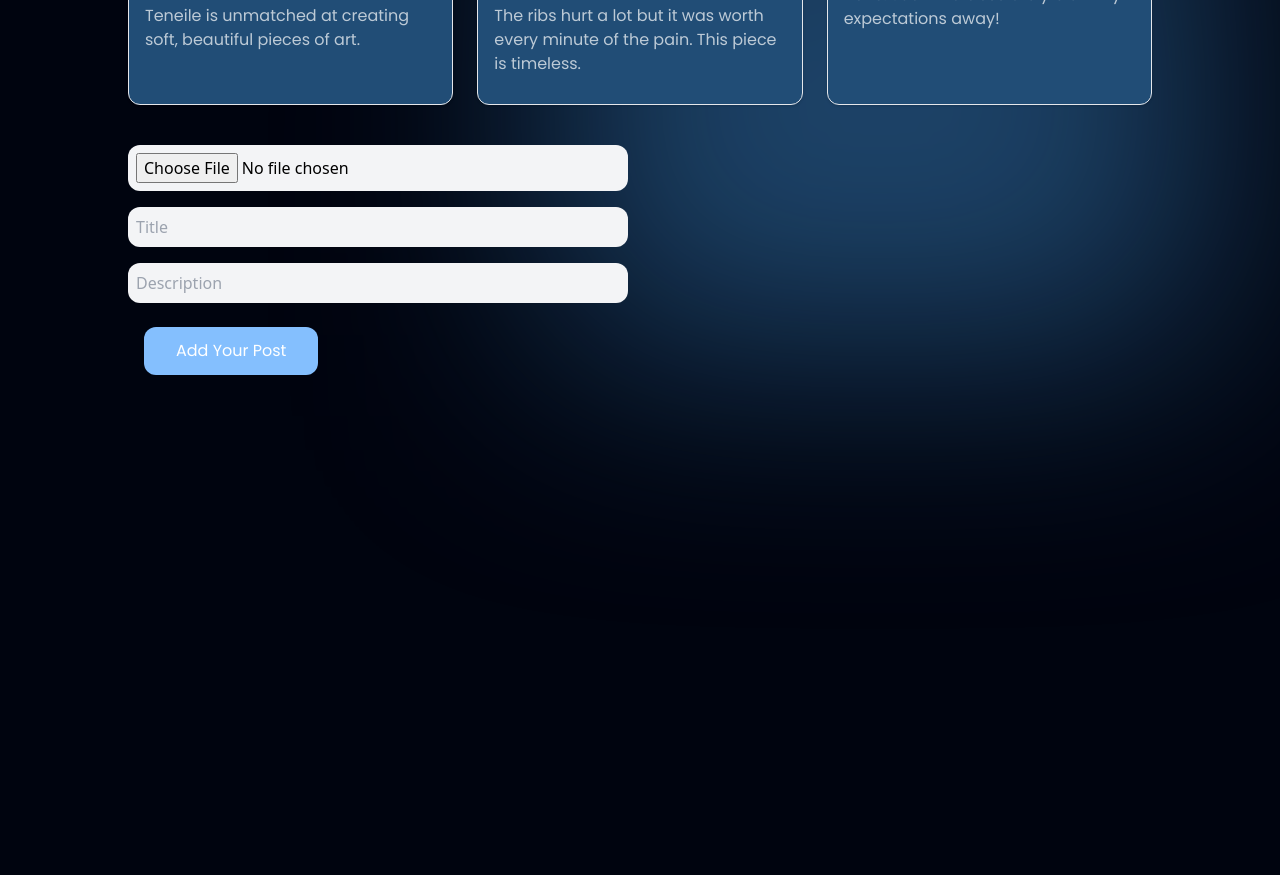
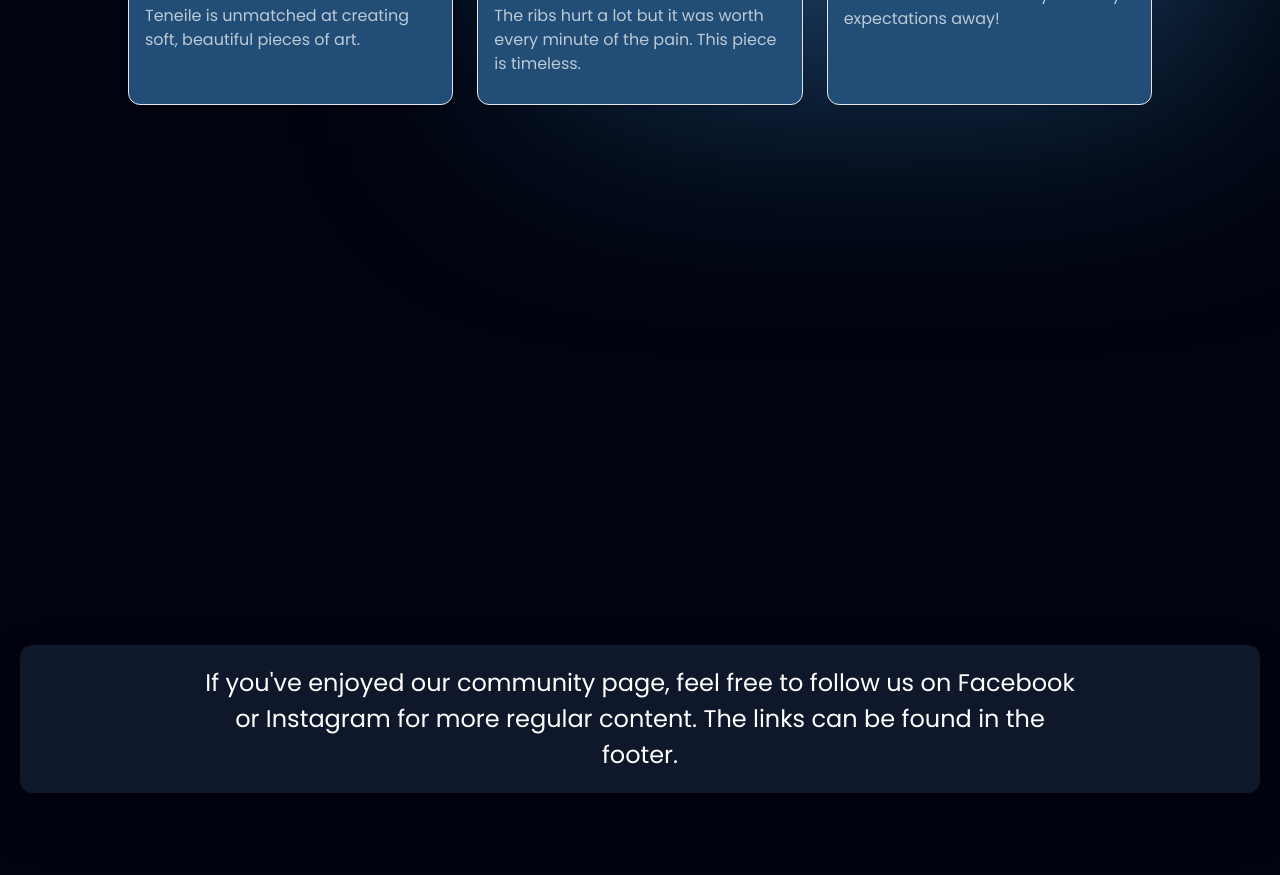
Before and after one commit to chrislee12189/garage_ink, a React (Vite) app: page /community in a window 1280 px wide. Shown: the part 3400-4275 px from the top of the page. Built offline with nearby package versions, Linux system fonts and the light colour scheme.

Commit message:
changed routes, removed unused imports. next commit will have scrapped components. need to check with backend to double check about them first

```diff
--- a/src/App.jsx
+++ b/src/App.jsx
@@ -17,9 +17,8 @@ const router = createBrowserRouter(
   createRoutesFromElements(
     <Route path='/' element={<MainPage />}>
       <Route path="/" element={<HomePage />} />
-      <Route path="artists" element={<Artists />} />
-      <Route path="gallery" element={<Gallery />} />
-      <Route path="showcase" element={<Gallery />} />
+      <Route path="showcase/artists" element={<Artists />} />
+      <Route path="showcase/gallery" element={<Gallery />} />
       <Route path="bookings" element={<Consultations />} />
       <Route path="/bookings/pricing" element={<Prices />} />
       <Route path="community" element={<Community />} />
--- a/src/components/Footer.jsx
+++ b/src/components/Footer.jsx
@@ -2,7 +2,7 @@ import React from 'react';
 import styles from '../styles';
 import { logos } from '../assets';
 import { footerLink, socialMedia } from '../constants';
-import { Link, useLinkClickHandler } from 'react-router-dom';
+import { Link } from 'react-router-dom';
 
 
 
--- a/src/components/Review.jsx
+++ b/src/components/Review.jsx
@@ -1,7 +1,6 @@
 import React, { useState } from "react";
 import { InstagramEmbed } from "react-social-media-embed";
 import styles from "../styles";
-import { imgGallery } from '../assets';
 import Footer from './Footer';
 import axios from "axios";
 
@@ -178,7 +177,7 @@ return (
         <div className="absolute -z-[1] w-[80%] h-[80%] rounded-full white__gradient bottom-40" />
         <div className="absolute z-[0] w-[50%] h-[50%] right-20 bottom-20 blue__gradient" />
         <h1 className={`${styles.heading2} ${styles.paddingX} flex justify-center mt-[50px]`}>Welcome to the Garage Ink Community</h1>
-        <p className={`${styles.paragraph} ${styles.paddingX} md:text-[30px] text-[16px] italic flex justify-center mt-[30px]`}>Here, users can post their tattoos and leave a review!</p>
+        <p className={`${styles.paragraph} ${styles.paddingX} md:text-[30px] text-[16px] italic flex justify-center mt-[30px]`}>Here, users can leave a review to help others understand how their experience was!</p>
 <p className="text-white md:text-[30px] text-[16px] font-poppins md:leading-[65px] leading-10 p-5 m-10 text-center">We base ourselves on love and creativity. <br />
 We welcome you to experience the amazing energy that is art in all its forms client and artist alike. <br />
 We are a family and have great appreciation for each other and our wonderful clients. <br />
--- a/src/components/ReviewCardSlider.jsx
+++ b/src/components/ReviewCardSlider.jsx
@@ -1,5 +1,5 @@
 import React from "react";
-import styles from "../styles";
+
 
 //TODO: POTENTIALLY SCRAP COMPONENT, NOT USED ANYWHERE, DOUBLE CHECK
 
--- a/src/components/UserImageCard.jsx
+++ b/src/components/UserImageCard.jsx
@@ -66,9 +66,9 @@ const userPostCardArray = [
 
 ]
 
-const inputFieldStyle ={
-    input: ' md:w-[500px] w-[250px] p-2 mt-4 rounded-xl border-rounded bg-gray-100'
-}
+// const inputFieldStyle ={
+//     input: ' md:w-[500px] w-[250px] p-2 mt-4 rounded-xl border-rounded bg-gray-100'
+// }
 
 const UserImageCard = () => {
 //state
@@ -106,24 +106,33 @@ return (
         </div>
         )
 })}
-<form onSubmit={handleSubmit} className='w-[400px]'>
-<div className='flex flex-col'>
+
+
+{/* this section has been commented out due to restrictions regarding browser blocking img uploads. not sure if i have time to set up firebase or cloudinary */}
+
+
+
+
+
+{/* <form onSubmit={handleSubmit} className='w-[400px]'>
+<div className='flex flex-col'> */}
 
     {/* here we take user input, have them upload a pic */}
-    <input type='file' accept='.jpeg, .jpg, .png' name='img' placeholder='Upload' value={userInput.img} onChange={handleChanges}  className={`${inputFieldStyle.input}` }></input>
+    {/* <input type='file' accept='.jpeg, .jpg, .png' name='img' placeholder='Upload' value={userInput.img} onChange={handleChanges}  className={`${inputFieldStyle.input}` }></input>
 </div>
-<div>
+<div> */}
     {/* here we take the heading from the user */}
 
-    <input type='text' name='heading' placeholder='Title' value={userInput.heading} onChange={handleChanges} className={`${inputFieldStyle.input}`} ></input>
+    {/* <input type='text' name='heading' placeholder='Title' value={userInput.heading} onChange={handleChanges} className={`${inputFieldStyle.input}`} ></input>
 </div>
-<div>
+<div> */}
     {/* here we take description */}
 
-    <input name='description' placeholder='Description' value={userInput.description} onChange={handleChanges} className={`${inputFieldStyle.input}`} ></input>
+    {/* <input name='description' placeholder='Description' value={userInput.description} onChange={handleChanges} className={`${inputFieldStyle.input}`} ></input>
 </div>
 <button type='submit' className='bg-[#84bffe] rounded-xl ml-4  mt-6 py-3 px-8 text-white font-poppins hover:scale-110 duration-300'>Add Your Post</button>
-</form>
+</form> */}
+
 </div>)}
 
 export default UserImageCard
--- a/src/constants/index.js
+++ b/src/constants/index.js
@@ -5,19 +5,19 @@ import { socialIcons } from "../assets";
 export const navLinks = [
     {
         id: "/",
-        title: "Home"
+        title: "Home",
     },
     {
-        id: "artists",
-        title: "Artists"
+        id: "showcase/artists",
+        title: "Artists",
     },
     {
-        id: "gallery",
+        id: "showcase/gallery",
         title: "Gallery",
     },
     {
         id: "bookings",
-        title: "Bookings"
+        title: "Bookings",
     },
     {
         id: "community",
@@ -25,11 +25,11 @@ export const navLinks = [
     },
     {
         id: "store",
-        title: "Store"
+        title: "Store",
     },
     {
         id: "login",
-        title: "Login"
+        title: "Login",
     }
 
 ];
@@ -49,7 +49,7 @@ export const footerLink = [
             },
             {
                 name: "Showcase",
-                link: "/gallery"
+                link: "/showcase/gallery"
             },
             {
                 name: "Styles",
```
